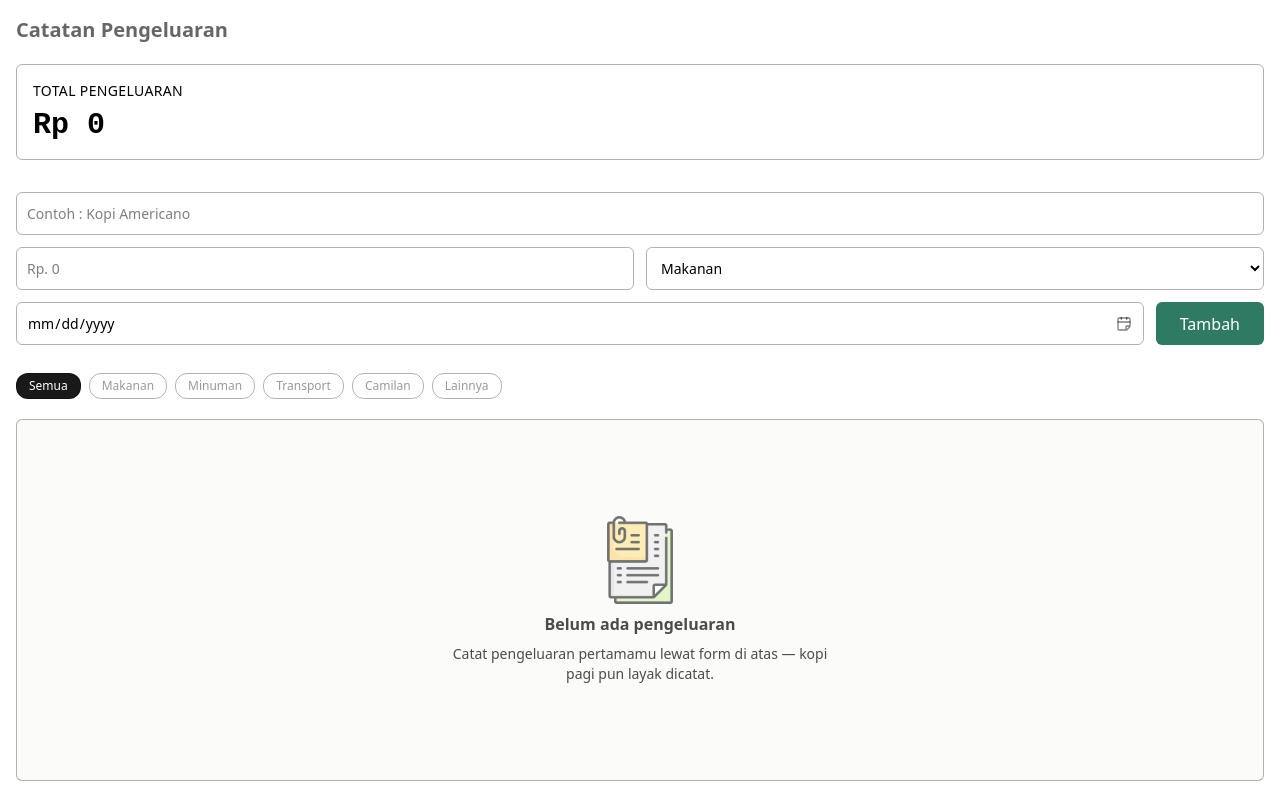
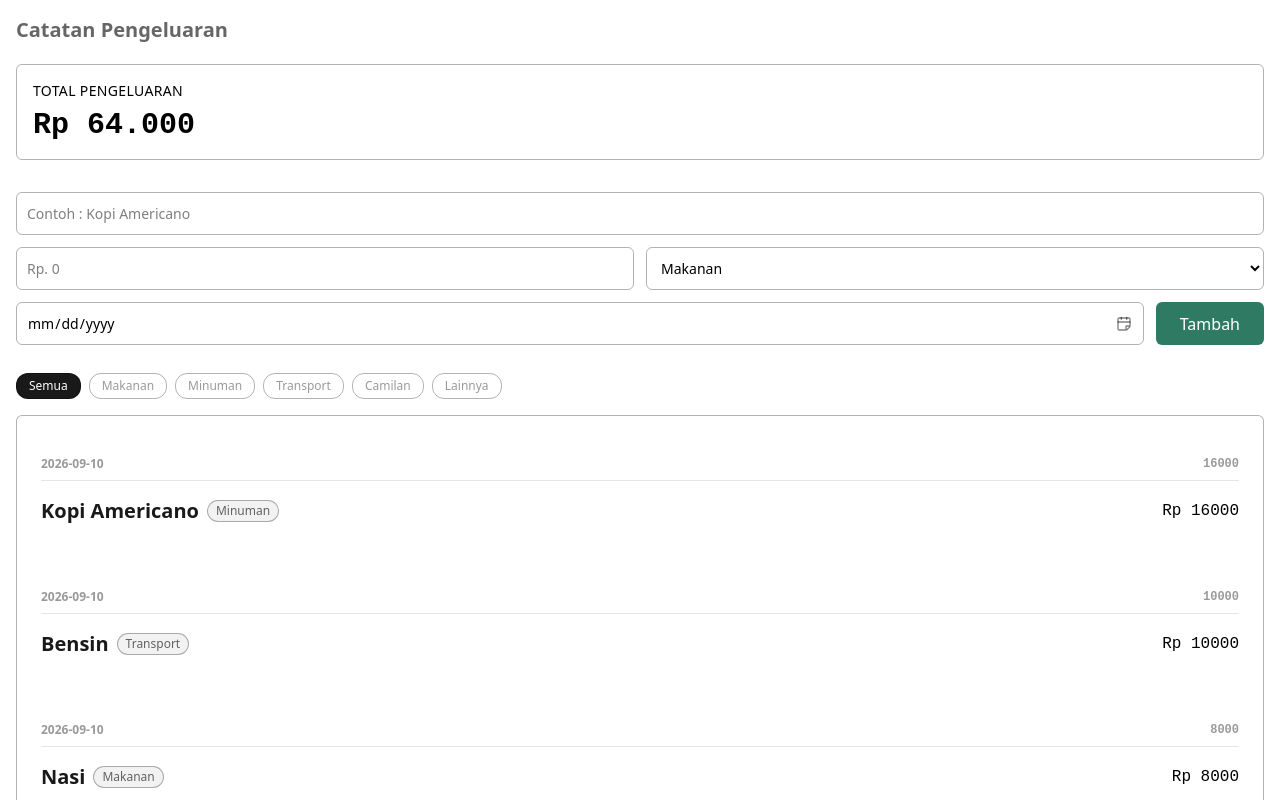
Before and after one commit to egrjati/CatatanPengeluaran, a React (Vite) app: page / in a window 1280 px wide. Shown: the top 800 px of the page. Built offline with nearby package versions, Linux system fonts and the light colour scheme.

Commit message:
tambahkan looping map dan exmp item

```diff
--- a/src/App.jsx
+++ b/src/App.jsx
@@ -3,11 +3,11 @@ import FilterKategori from "@/components/pengeluaran/FilterKategori";
 import RingkasanTotal from "@/components/pengeluaran/RingkasanTotal";
 import FormPengeluaran from "@/components/pengeluaran/FromPengeluaran";
 import TableBoard from "@/components/pengeluaran/TableBoard";
-// import { dataPengeluaran } from "@/data/data";
+import { dataPengeluaran } from "./data/data";
 
 
 function App() {
-  const [pengeluaran, setPengeluaran] = useState([]);
+  const [pengeluaran, setPengeluaran] = useState(dataPengeluaran);
 
   function tambahPengeluaran(itemBaru) {
     // spredOpration | bongkar array dan tambahkan yang baru : 1,2,3,itemBaru
--- a/src/components/pengeluaran/TableBoard.jsx
+++ b/src/components/pengeluaran/TableBoard.jsx
@@ -4,32 +4,49 @@ function TableBoard({ datas }) {
   // Early return
   if (datas.length === 0) {
     return (
-      <div className="w-full py-24 mt-5 rounded-md bg-[#FBFBFA] border border-black/30 flex flex-col gap-2 justify-center items-center">
+      <div className="w-full py-24 mt-5 rounded-md bg-white border border-black/30 flex flex-col gap-2 justify-center items-center tracking-wide">
         <img
           src={dcm}
           alt="Logo Catatan"
           className="w-16 h-16 lg:w-22 lg:h-22 opacity-55"
         />
-        <h1 className="font-bold text-sm md:text-base text-black/70">
+        <h1 className="font-bold text-sm md:text-base text-black">
           Belum ada pengeluaran
         </h1>
-        <p className="text-black/70 font-medium text-xs lg:text-sm max-w-xs lg:max-w-sm text-center">
-          Catat pengeluaran pertamamu lewat form di atas — kopi pagi pun layak
-          dicatat.
+        <p className="text-black/60 font-medium text-xs lg:text-sm max-w-xs lg:max-w-sm text-center tracking-wide">
+          Catat pengeluaran pertamamu lewat form di atas
         </p>
       </div>
     );
   }
 
   return (
-    <div className="w-full">
-      <ul>
-        {datas.map((item) => (
-          <li key={item.id}>
-            <p>Bama Barang {item.judul}</p>
-          </li>
-        ))}
-      </ul>
+    <div className="mt-4 w-full px-6 py-10 rounded-md bg-white border border-black/30 flex flex-col ">
+      {datas.map((item) => (
+        <section key={item.id}>
+          <div className="mb-16">
+            {/* tgl & total harga */}
+            <div className="flex justify-between font-semibold text-black/40 text-xs">
+              <p>{item.tanggal}</p>
+              <p className="font-angka">{item.jumlah}</p>
+            </div>
+            <hr className="border-black/10 mt-2" />
+            {/* nama + kategori + harga */}
+            <div className="flex items-center justify-between mt-4">
+              <div className="flex items-center gap-2">
+                <h2 className="font-semibold text-base lg:text-xl text-black/90">
+                  {item.judul}
+                </h2>
+                <p className="text-xs font-medium bg-black/5 text-black/60 px-2 py-0.5 border border-black/30 rounded-2xl">
+                  {item.kategori}
+                </p>
+              </div>
+              <p className="font-angka text-base font-light"> Rp {item.jumlah}</p>
+            </div>
+
+          </div>
+        </section>
+      ))}
     </div>
   );
 }
```
